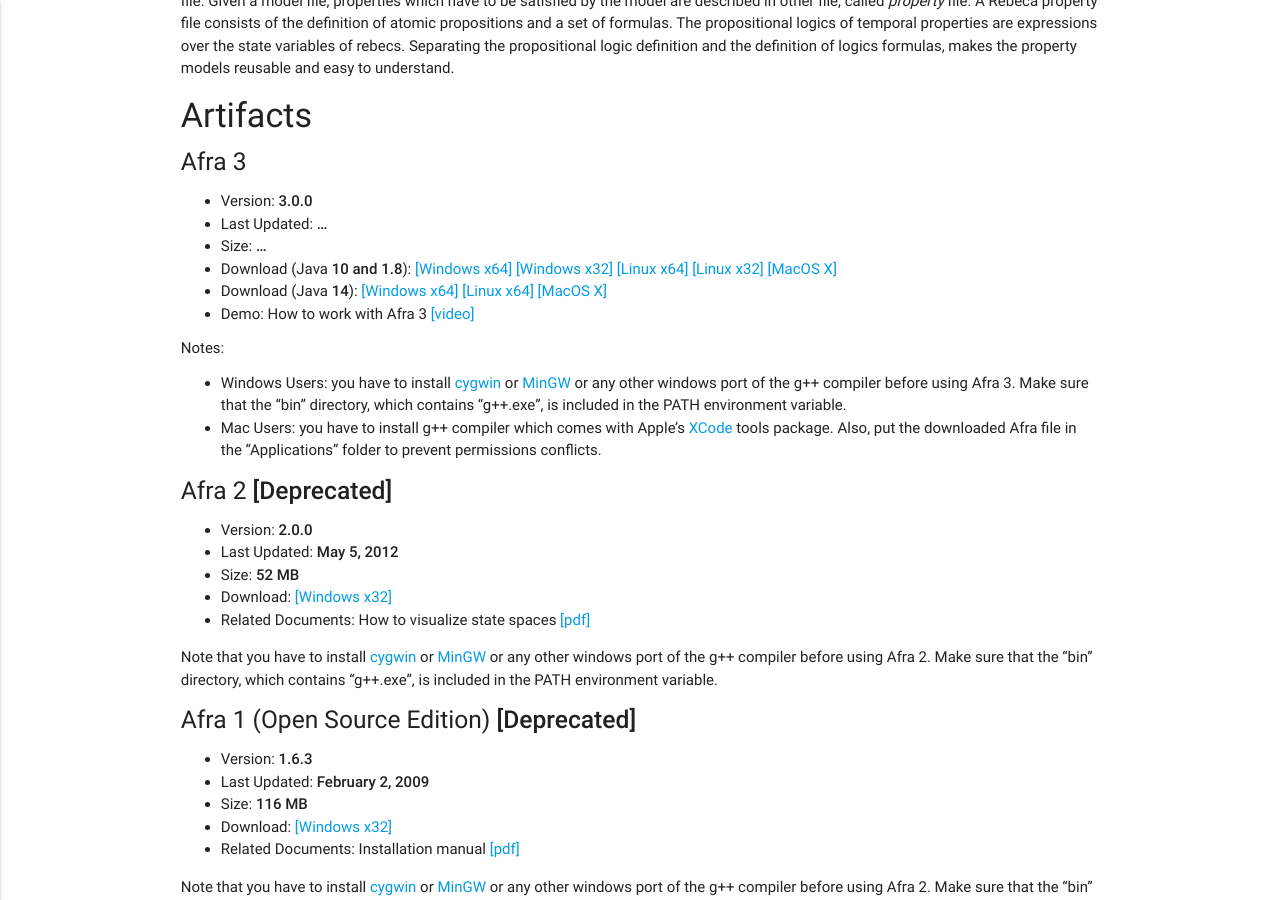
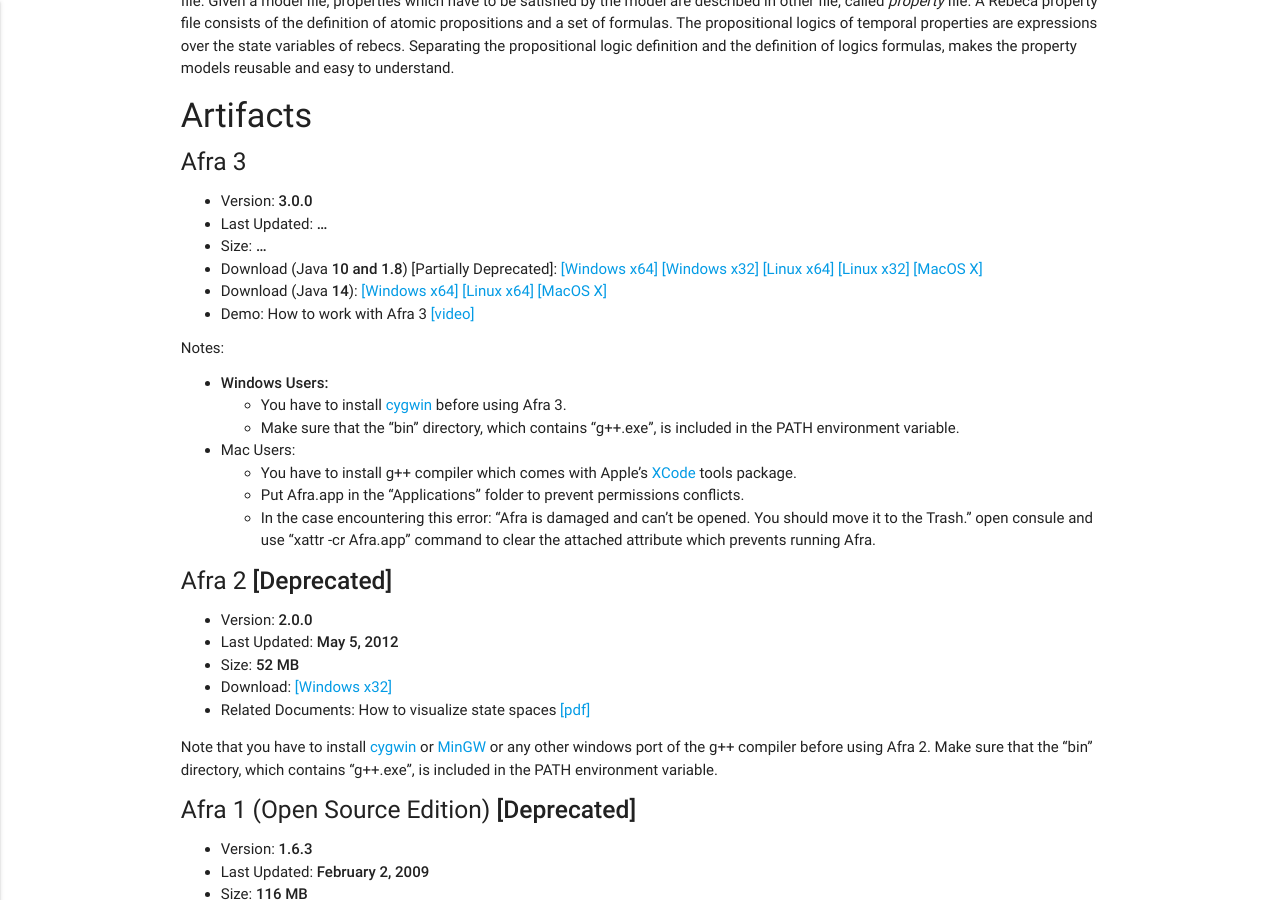
Before and after one commit to rebeca-lang/rebeca-lang.github.io, a Jekyll site: the page built from tools/Afra.md, in a window 1280 px wide and 900 px high, scrolled down 463 px. Built offline with Jekyll 4.4.1, drawn with Linux system fonts in a browser that asks for light colours.

Commit message:
Link to Afra 3.0 is updated. Instruction for removing com.apple.quarantine attributed in mac is added.

```diff
--- a/tools/Afra.md
+++ b/tools/Afra.md
@@ -16,16 +16,16 @@ A Rebeca family model consists of the definition of _reactive classes_ and the i
 * Version: **3.0.0**
 * {: #afraLastUpdateTime } Last Updated: **...**
 * {: #afraLastUpdateSize } Size: **...**
-* Download (Java **10 and 1.8**):
+* Download (Java **10 and 1.8**) [Partially Deprecated]:
 [ [Windows x64] ](https://github.com/rebeca-lang/org.rebecalang.afra/releases/download/CircleCIRelease2/Afra-win32.win32.x86_64.zip)
 [ [Windows x32] ](https://github.com/rebeca-lang/org.rebecalang.afra/releases/download/CircleCIRelease2/Afra-win32.win32.x86.zip)
 [ [Linux x64] ](https://github.com/rebeca-lang/org.rebecalang.afra/releases/download/CircleCIRelease2/Afra-linux.gtk.x86_64.tar.gz)
 [ [Linux x32] ](https://github.com/rebeca-lang/org.rebecalang.afra/releases/download/CircleCIRelease2/Afra-linux.gtk.x86.tar.gz)
 [ [MacOS X] ](https://github.com/rebeca-lang/org.rebecalang.afra/releases/download/CircleCIRelease2/Afra-macosx.cocoa.x86_64.tar.gz)
 * Download (Java **14**):
-[ [Windows x64] ](https://github.com/rebeca-lang/org.rebecalang.afra/releases/download/CircleCIRelease/Afra-win32.win32.x86_64.zip)
-[ [Linux x64] ](https://github.com/rebeca-lang/org.rebecalang.afra/releases/download/CircleCIRelease/Afra-linux.gtk.x86.tar.gz)
-[ [MacOS X] ](https://github.com/rebeca-lang/org.rebecalang.afra/releases/download/CircleCIRelease/Afra-macosx.cocoa.x86_64.tar.gz)
+[ [Windows x64] ](https://github.com/rebeca-lang/org.rebecalang.afra/releases/download/Afra-3.0/Afra-win32.win32.x86_64.zip)
+[ [Linux x64] ](https://github.com/rebeca-lang/org.rebecalang.afra/releases/download/Afra-3.0/Afra-linux.gtk.x86.tar.gz)
+[ [MacOS X] ](https://github.com/rebeca-lang/org.rebecalang.afra/releases/download/Afra-3.0/Afra-macosx.cocoa.x86_64.tar.gz)
 * Demo: How to work with Afra 3 [ [video] ](/assets/tools/Afra/Afra-3.0-Demo.mov)
 
 <script type="text/javascript">
@@ -46,8 +46,13 @@ A Rebeca family model consists of the definition of _reactive classes_ and the i
 </script>
 
 ###### Notes:
-* Windows Users: you have to install [cygwin](http://www.cygwin.com) or [MinGW](http://www.mingw.org) or any other windows port of the g++ compiler before using Afra 3. Make sure that the "bin" directory, which contains "g++.exe", is included in the PATH environment variable.
-* Mac Users: you have to install g++ compiler which comes with Apple's [XCode](https://developer.apple.com/xcode/) tools package. Also, put the downloaded Afra file in the "Applications" folder to prevent permissions conflicts.
+* **Windows Users:**
+  + You have to install [cygwin](http://www.cygwin.com) before using Afra 3.
+  + Make sure that the "bin" directory, which contains "g++.exe", is included in the PATH environment variable.
+* Mac Users:
+  + You have to install g++ compiler which comes with Apple's [XCode](https://developer.apple.com/xcode/) tools package.
+  + Put Afra.app in the "Applications" folder to prevent permissions conflicts.
+  + In the case encountering this error: "Afra is damaged and can’t be opened. You should move it to the Trash." open consule and use "xattr -cr Afra.app" command to clear the attached attribute which prevents running Afra.
 
 ##### Afra 2 **[Deprecated]**
 * Version: **2.0.0**
```
